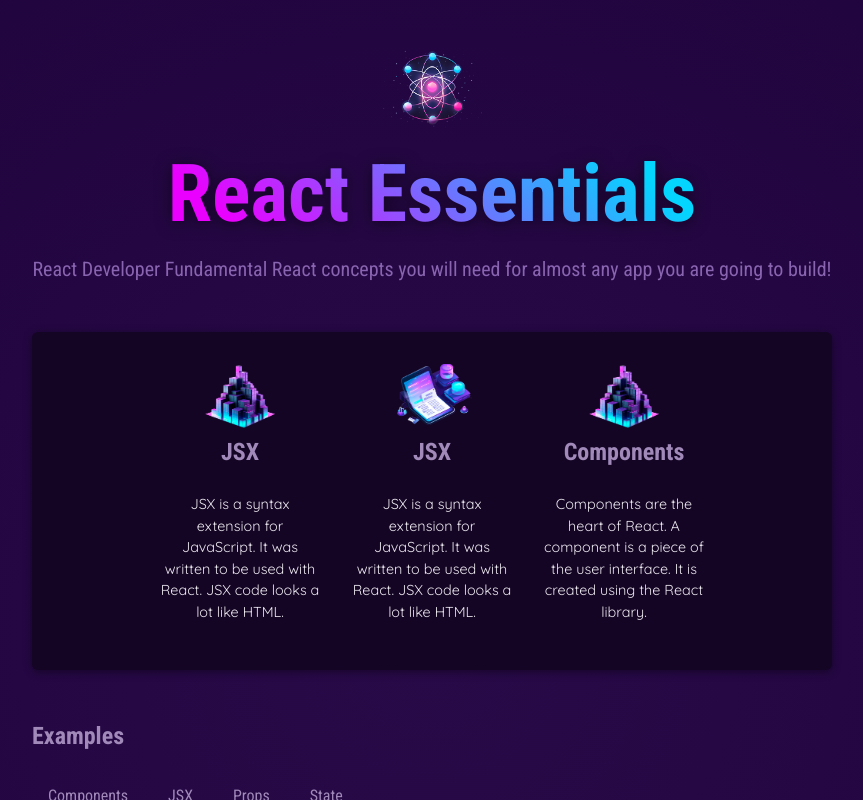
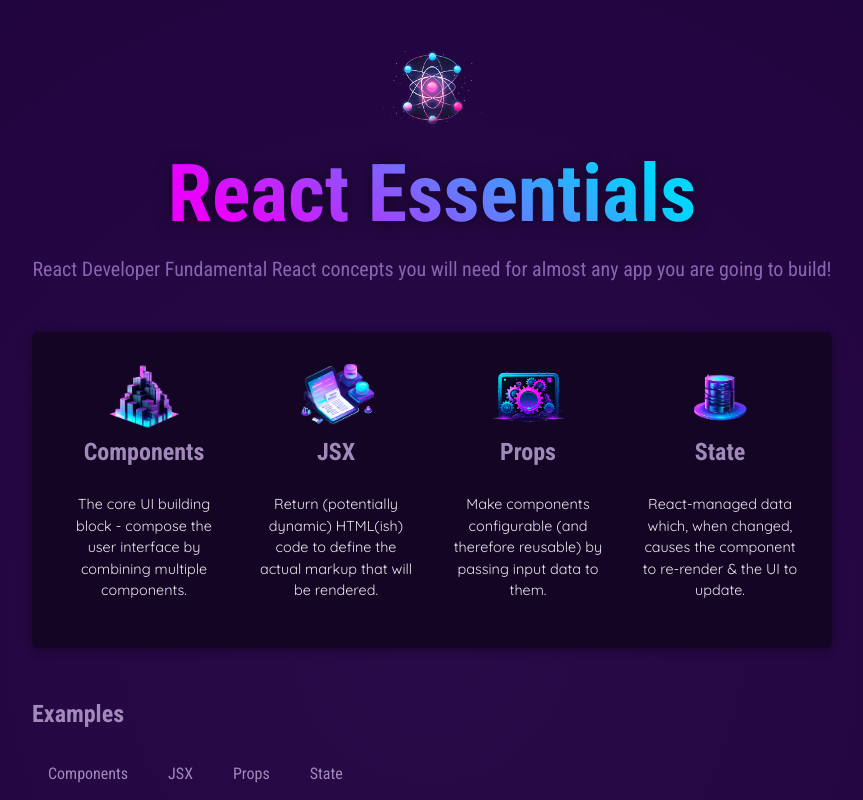
Before and after one commit to vardsz13/react-essential, a React (Vite) app: page / in a window 1280 px wide. Both pictures are taken after a click on the button "Components". Shown: the top 800 px of the page, without its empty margins (208-1071 px from the left). Built offline with nearby package versions, Linux system fonts and the light colour scheme.

Commit message:
Rendering Content Conditionally

```diff
--- a/src/App.jsx
+++ b/src/App.jsx
@@ -1,14 +1,41 @@
-import { CORE_CONCEPTS } from "./data";
+import { useState } from 'react'
+import { CORE_CONCEPTS } from "./data.js";
 import Header from "./Components/Header/Header";
 import CoreConcepts from "./Components/CoreConcepts";
 import TabButton from "./Components/TabButton";
+import {EXAMPLES} from "./data.js"
 
-function handleSelect (Select) {
-  //Handle Dynamic Content: Components, JSX, Props, State
-  console.log(Select);
-}
+
 
 function App() {
+ const [selectedTopic, setSelectedTopic] =  useState();
+
+  function handleSelect (selectedButton) {
+    //Handle Dynamic Content: Components, JSX, Props, State
+   setSelectedTopic(selectedButton)
+    //console.log(selectedTopic);
+  }
+
+  console.log('APP COMPONENT EXECUTINGD');
+
+  let tabContent = <p>Please select a topic.</p>
+
+  if (selectedTopic) {
+    tabContent = (
+      <div id='tab-content'>
+        <h3>{EXAMPLES[selectedTopic].title}</h3>
+        <p>{EXAMPLES[selectedTopic].description}</p>
+        <pre>
+          <code>
+          {EXAMPLES[selectedTopic].code}
+          </code>
+        </pre>
+       </div>
+    )
+  }
+
+
+
   return (
     <div>
       <Header />
@@ -18,25 +45,25 @@
             {/* Orter way to create a dynamic set props */}
             <CoreConcepts
               image={CORE_CONCEPTS[0].image}
-              title={CORE_CONCEPTS[1].title}
-              description={CORE_CONCEPTS[1].description}
+              title={CORE_CONCEPTS[0].title}
+              description={CORE_CONCEPTS[0].description}
             />
             {/* short for create a dynamic set props */}
             <CoreConcepts {...CORE_CONCEPTS[1]} />
             <CoreConcepts {...CORE_CONCEPTS[2]} />
+            <CoreConcepts {...CORE_CONCEPTS[3]} />
           </ul>
         </section>
        <section id="examples">
         <h2>Examples</h2>
         <menu>
-        <TabButton onSelect={() => handleSelect('Components') }>Components</TabButton>
-        <TabButton onSelect={() => handleSelect('JSX')}>JSX</TabButton>
-        <TabButton onSelect={() => handleSelect('Props')}>Props</TabButton>
-        <TabButton onSelect={() => handleSelect('State')}>State</TabButton>
+        <TabButton onSelect={() => handleSelect('components') }>Components</TabButton>
+        <TabButton onSelect={() => handleSelect('jsx')}>JSX</TabButton>
+        <TabButton onSelect={() => handleSelect('props')}>Props</TabButton>
+        <TabButton onSelect={() => handleSelect('state')}>State</TabButton>
         </menu>
-        Dynamic Content
+        {tabContent}
        </section>
-        <h2>Time to get started!</h2>
       </main>
     </div>
   );
--- a/src/Components/TabButton.jsx
+++ b/src/Components/TabButton.jsx
@@ -1,4 +1,5 @@
 export default function TabButton({children, onSelect}) {
+  console.log('TAB COMPONENT EXECUTING')
 
     return (
        <li>
--- /dev/null
+++ b/src/data.js
@@ -0,0 +1,82 @@
+import componentsImg from "./assets/components.png";
+import propsImg from "./assets/config.png";
+import jsxImg from "./assets/jsx-ui.png";
+import stateImg from "./assets/state-mgmt.png";
+
+export const CORE_CONCEPTS = [
+  {
+    image: componentsImg,
+    title: "Components",
+    description:
+      "The core UI building block - compose the user interface by combining multiple components.",
+  },
+  {
+    image: jsxImg,
+    title: "JSX",
+    description:
+      "Return (potentially dynamic) HTML(ish) code to define the actual markup that will be rendered.",
+  },
+  {
+    image: propsImg,
+    title: "Props",
+    description:
+      "Make components configurable (and therefore reusable) by passing input data to them.",
+  },
+  {
+    image: stateImg,
+    title: "State",
+    description:
+      "React-managed data which, when changed, causes the component to re-render & the UI to update.",
+  },
+];
+
+export const EXAMPLES = {
+  components: {
+    title: "Components",
+    description:
+      "Components are the building blocks of React applications. A component is a self-contained module (HTML + optional CSS + JS) that renders some output.",
+    code: `
+function Welcome() {
+  return <h1>Hello, World!</h1>;
+}`,
+  },
+  jsx: {
+    title: "JSX",
+    description:
+      "JSX is a syntax extension to JavaScript. It is similar to a template language, but it has full power of JavaScript (e.g., it may output dynamic content).",
+    code: `
+<div>
+  <h1>Welcome {userName}</h1>
+  <p>Time to learn React!</p>
+</div>`,
+  },
+  props: {
+    title: "Props",
+    description:
+      "Components accept arbitrary inputs called props. They are like function arguments.",
+    code: `
+function Welcome(props) {
+  return <h1>Hello, {props.name}</h1>;
+}`,
+  },
+  state: {
+    title: "State",
+    description:
+      "State allows React components to change their output over time in response to user actions, network responses, and anything else.",
+    code: `
+function Counter() {
+  const [isVisible, setIsVisible] = useState(false);
+
+  function handleClick() {
+    setIsVisible(true);
+  }
+
+  return (
+    <div>
+      <button onClick={handleClick}>Show Details</button>
+      {isVisible && <p>Amazing details!</p>}
+    </div>
+  );
+}`,
+  },
+};
--- a/src/data.jsx
+++ /dev/null
@@ -1,21 +0,0 @@
-import componentImg from './assets/components.png';
-import JsxImg from './assets/jsx-ui.png';
-import ComponentsImg from './assets/components.png';
-
-export const CORE_CONCEPTS = [
-    {
-        image: componentImg,
-        title: 'React Essentials',
-        description: 'React Fundamental React concepts you will need for almost any app you are going to build!',
-    },
-    {
-        image: JsxImg,
-        title: 'JSX',
-        description: 'JSX is a syntax extension for JavaScript. It was written to be used with React. JSX code looks a lot like HTML.',
-    },
-    {
-        image: ComponentsImg,
-        title: 'Components',
-        description: 'Components are the heart of React. A component is a piece of the user interface. It is created using the React library.',
-    }
-];
```
